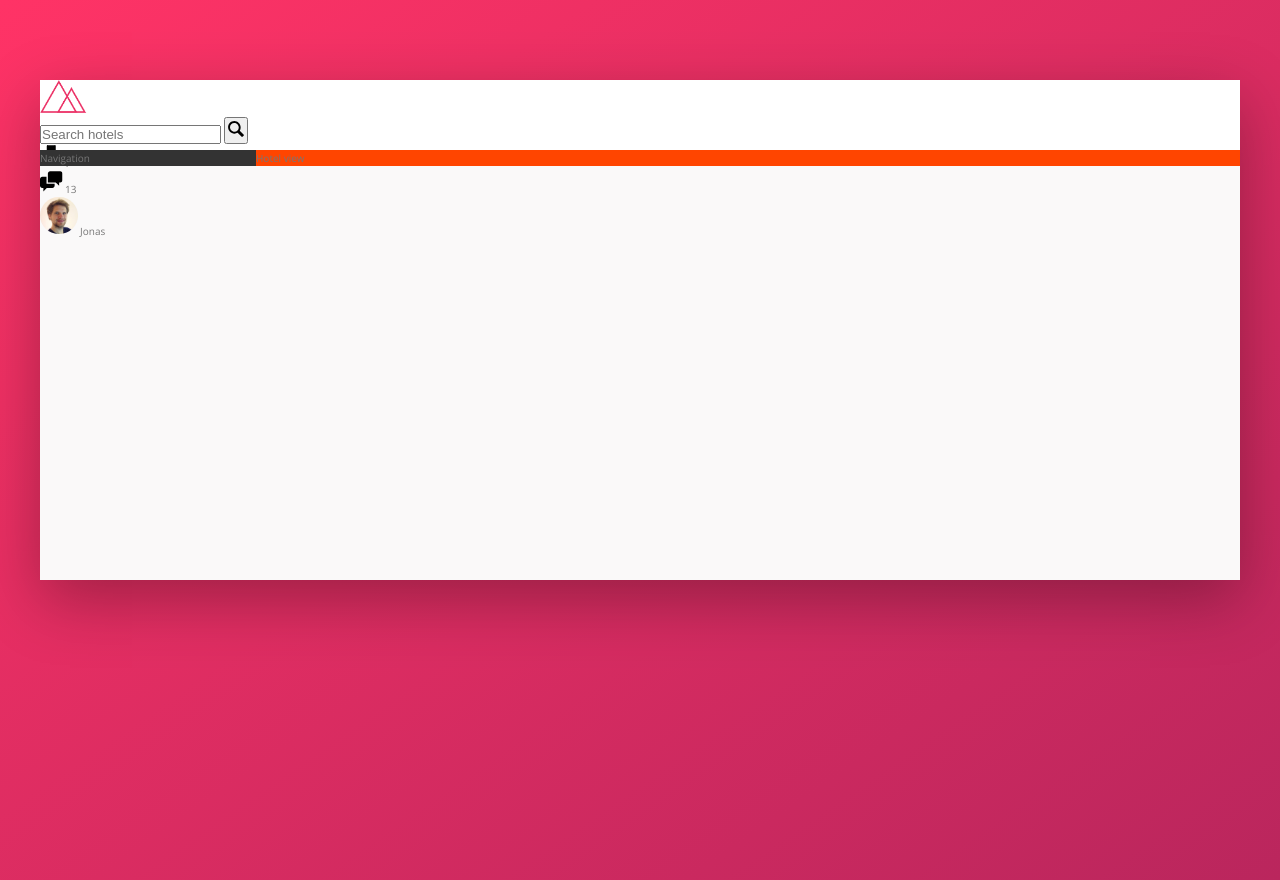
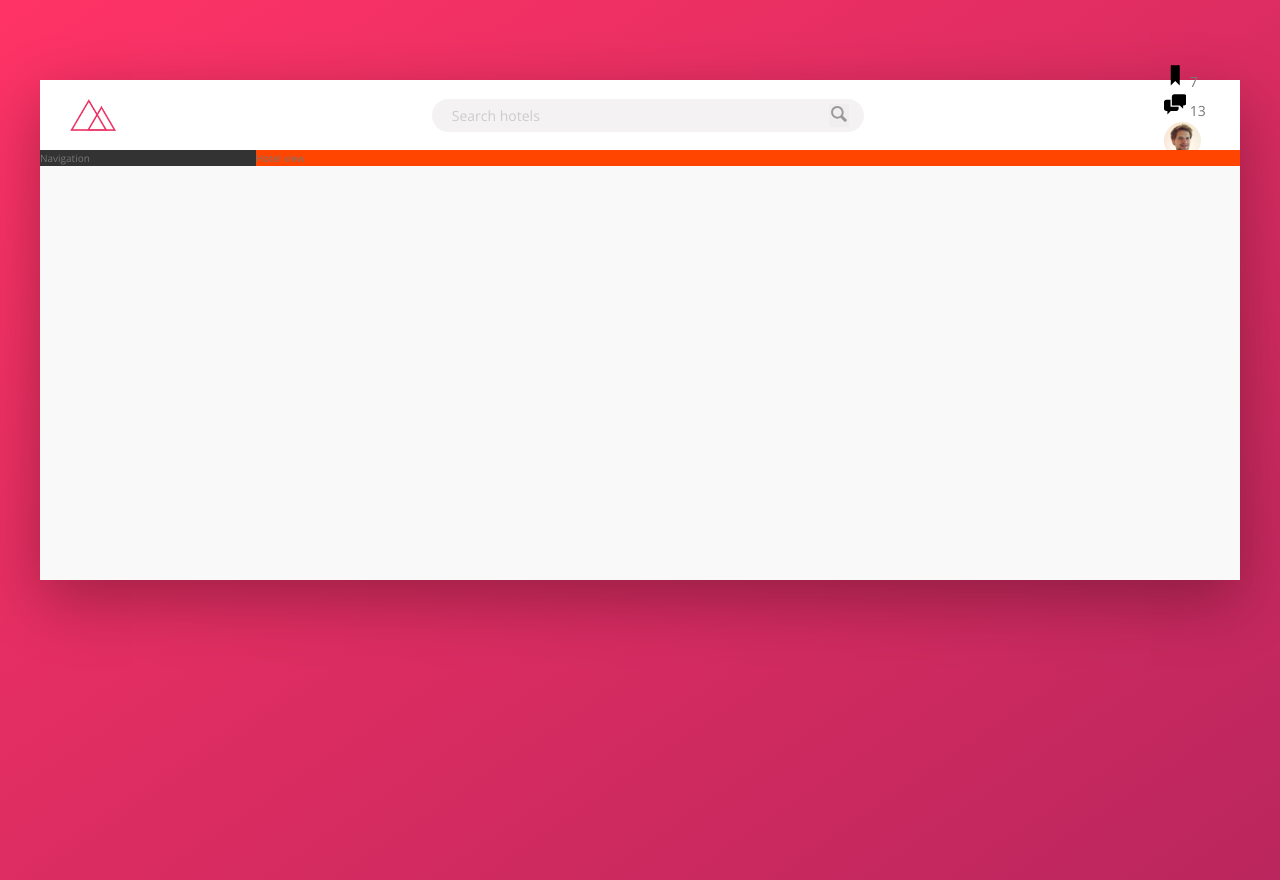
Before and after one commit to jcarroll1976/TrilloApp, a website: page index.html in a window 1280 px wide. Drawn offline with nearby package versions, Linux system fonts and the light colour scheme.

Commit message:
aligned items in header, add styling to search input

```diff
--- a/sass/_components.scss
+++ b/sass/_components.scss
@@ -2,22 +2,62 @@
 //LOGO
 .logo {
     height: 3.25rem;
+    margin-left: 3rem;
 }
 
 /////////////////////////
 //SEARCH
 .search {
+    flex: 0 0 40%;
+    display: flex;
+    align-items: center;
+    justify-content: center;
+
     &__input {
+        font-family: inherit;
+        font-size: inherit;
+        color: inherit;
+        background-color: var(--color-grey-light-2);
+        border: none;
+        padding: .7rem 2rem;
+        border-radius: 100px;
+        width: 90%;
+        transition: all .2s;
+        margin-right: -3.5rem;
 
+        &:focus {
+            outline: none;
+            width: 100%;
+            background-color: var(--color-grey-light-3);
+        }
+
+        &::-webkit-input-placeholder {
+            font-weight: 100;
+            color: var(--color-grey-light-4);
+        }
+    }
+
+    &__input + &__button {
+        background-color: var(--color-grey-light-3);
     }
 
     &__button {
+        border: none;
+        background-color: var(--color-grey-light-2);
 
+        &:focus {
+            outline: none;
+        }
+
+        &:active {
+            transform: translateY(2px);
+        }
     }
 
     &__icon {
         height: 2rem;
         width: 2rem;
+        fill: var(--color-grey-dark-3);
     }
 }
 
--- a/sass/_layout.scss
+++ b/sass/_layout.scss
@@ -8,9 +8,14 @@
 }
 
 .header {
+    font-size: 1.4rem;
     height: 7rem;
     background-color: #fff;
     border-bottom: var(--color-grey-light-2);
+
+    display: flex;
+    justify-content: space-between;
+    align-items: center;
 }
 
 .content {
```
Also changed, not shown: css/style.css.
